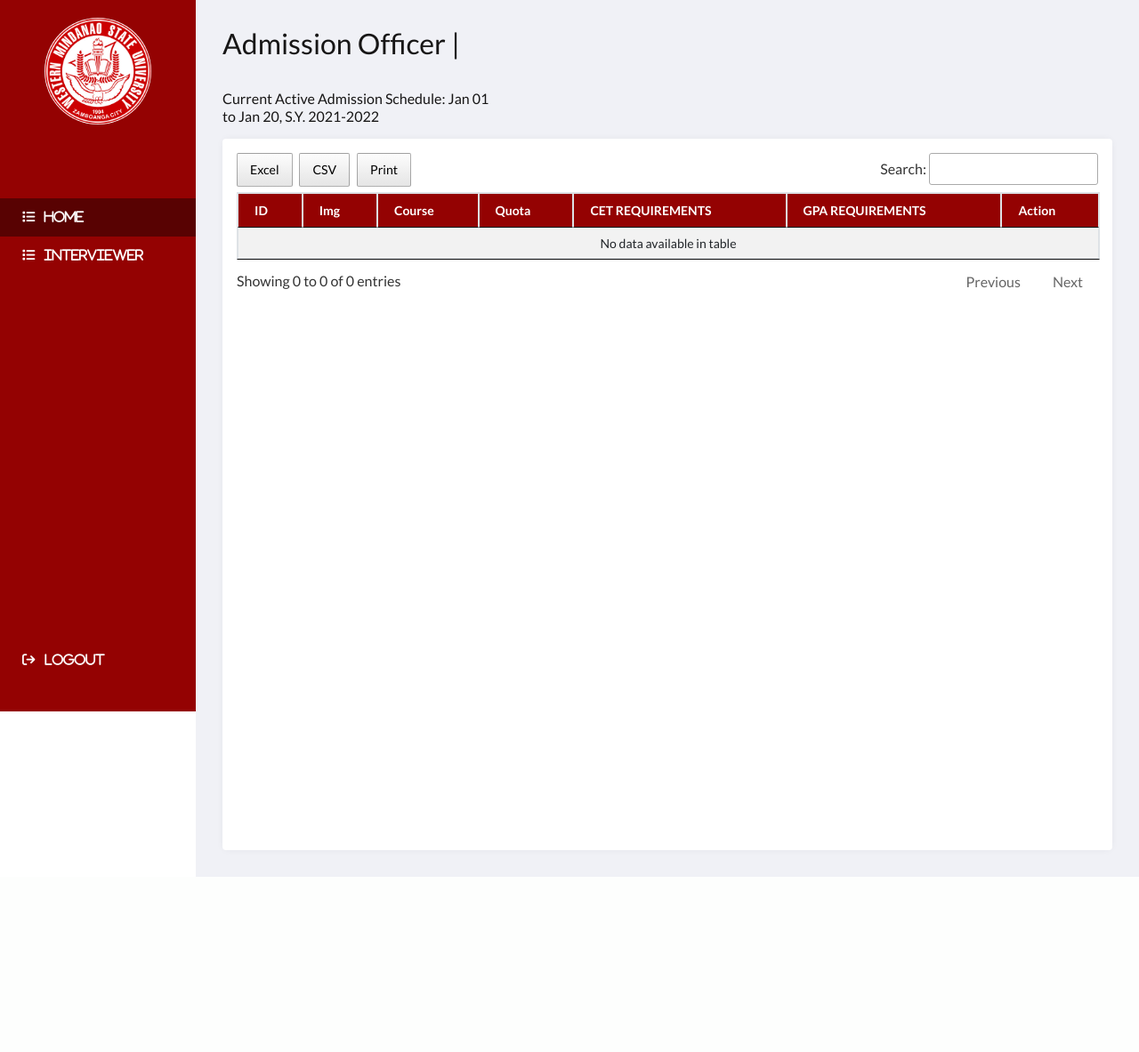
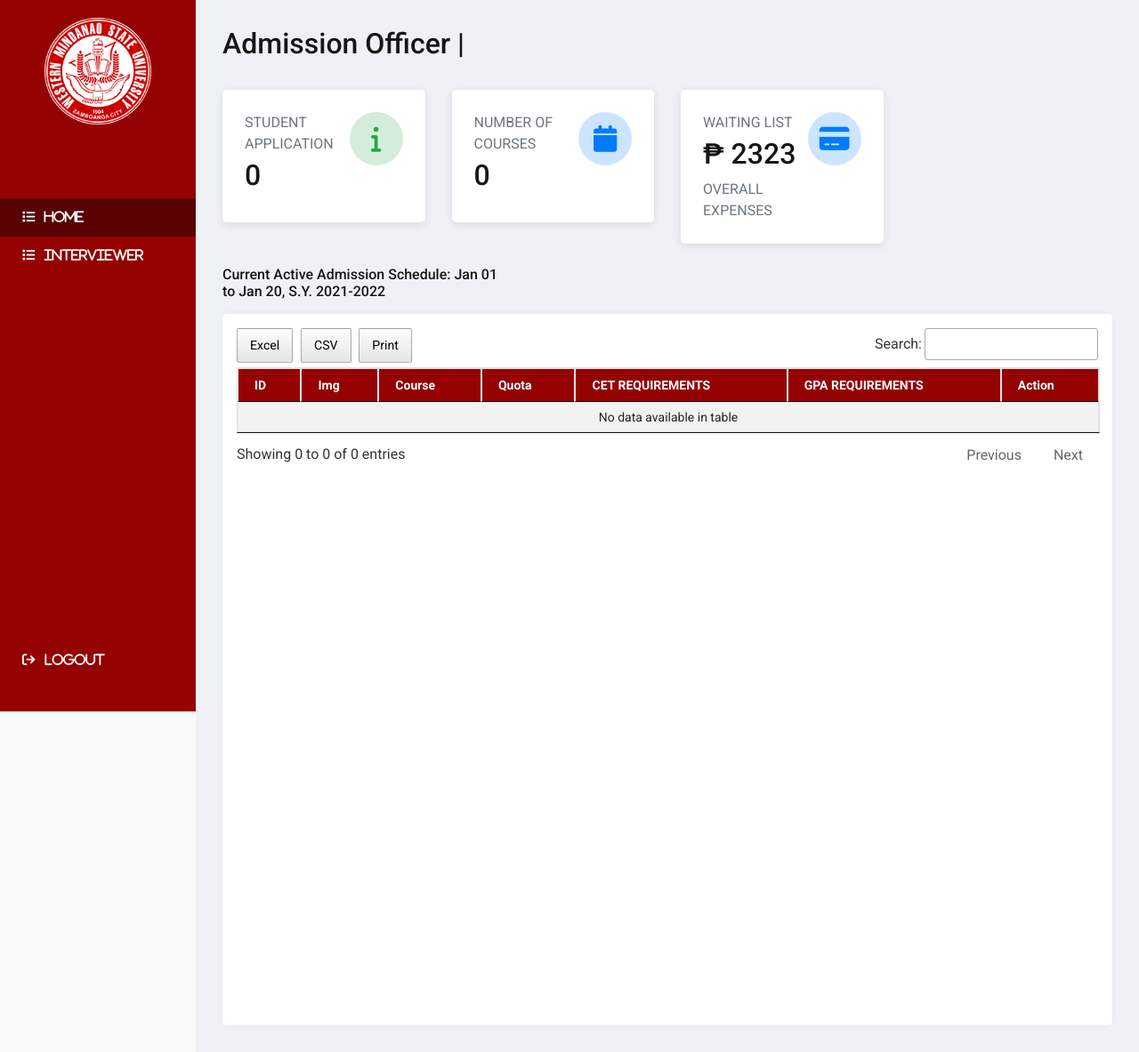
Before and after one commit to ronaldxdale09/pre-admission, a PHP site: page /admission-officer/index.php in a window 1280 px wide. Shown: the whole page at 89% size. Before the commit the page ends 986 px from the top, so only its background shows below. Run offline with PHP 8.4, Linux system fonts and the light colour scheme; a user stored in the database is signed in; data comes from the database, SQL or seed files in the repository; data that the repository does not hold is empty; some libraries are stand-ins or nearby versions.

Commit message:
statistical card

```diff
--- /dev/null
+++ b/admission-officer/assets/css/statistic-card.css
@@ -0,0 +1,63 @@
+@import url("https://fonts.googleapis.com/css?family=Roboto:300,400,500,700&display=swap");
+body {
+	background: #f9f9f9;
+	font-family: "Roboto", sans-serif;
+}
+
+.main-content {
+	padding-top: 100px;
+	padding-bottom: 100px;
+}
+
+.stat-card {
+	background: #fff;
+	padding: 25px;
+	margin-bottom: 25px;
+	border-radius: 5px;
+	overflow: hidden;
+	display: flex;
+	justify-content: space-between;
+	box-shadow: 0 2px 10px rgba(0, 0, 0, 0.1);
+	transition: all 0.2s;
+}
+.stat-card:hover {
+	transform: translateY(-2px);
+	box-shadow: 0 5px 20px rgba(0, 0, 0, 0.1);
+}
+.stat-card__icon-circle {
+	height: 60px;
+	width: 60px;
+	border-radius: 60px;
+	background: rgba(0, 123, 255, 0.2);
+	display: flex;
+	align-items: center;
+	justify-content: center;
+}
+.stat-card__icon-circle i {
+	font-size: 30px;
+	color: #007bff;
+}
+.stat-card__icon.stat-card__icon--success .stat-card__icon-circle {
+	background: rgba(40, 167, 69, 0.2);
+}
+.stat-card__icon.stat-card__icon--success .stat-card__icon-circle i {
+	color: #28a745;
+}
+.stat-card__icon.stat-card__icon--danger .stat-card__icon-circle {
+	background: rgba(220, 53, 69, 0.2);
+}
+.stat-card__icon.stat-card__icon--danger .stat-card__icon-circle i {
+	color: #dc3545;
+}
+.stat-card__icon.stat-card__icon--warning .stat-card__icon-circle {
+	background: rgba(255, 193, 7, 0.2);
+}
+.stat-card__icon.stat-card__icon--warning .stat-card__icon-circle i {
+	color: #ffc107;
+}
+.stat-card__icon.stat-card__icon--primary .stat-card__icon-circle {
+	background: rgba(0, 123, 255, 0.2);
+}
+.stat-card__icon.stat-card__icon--primary .stat-card__icon-circle i {
+	color: #007bff;
+}
--- a/admission-officer/include/header.php
+++ b/admission-officer/include/header.php
@@ -17,6 +17,7 @@
  }
 
  $college = $row['college_name'];
+ $college_id = $row['college_id'];
 ?>
 
 <!DOCTYPE html>
@@ -31,6 +32,7 @@
     <link rel="stylesheet" href="assets/css/main.css">
 
     <link rel="stylesheet" href="../dist/css/btn.admin.css">
+    <link rel="stylesheet" href="assets/css/statistic-card.css">
 
 </head>
 
--- a/admission-officer/index.php
+++ b/admission-officer/index.php
@@ -1,5 +1,16 @@
 <?php
    include('include/header.php');
+   //
+   $record = mysqli_query($db, "SELECT * FROM admissionbatch WHERE is_active=1");
+   $admission=mysqli_fetch_array($record);
+   $academic_id =  $admission['admission_id'];
+   //
+
+   $collegeCounter = mysqli_query($db, "SELECT COUNT(*) from selectedcourse where college_id ='$college_id' and academic_id ='$academic_id' ");
+   $c_counter = mysqli_fetch_array($collegeCounter);
+
+   $courseCounter = mysqli_query($db, "SELECT COUNT(*) from coursestbl where college_id ='$college_id' ");
+   $course_Counter = mysqli_fetch_array($courseCounter);
 
    ?>
 <?php if (isset($_SESSION['email'])) : ?>
@@ -39,15 +50,67 @@
       <h2>Admission Officer | <?php echo $college ?></h2>
       <br>
    </section>
+
+   <div class="row">
+
+    <div class="col-sm-3 offset-sm-0">
+       <div class="stat-card">
+          <div class="stat-card__content">
+             <p class="text-uppercase mb-1 text-muted">Student Application </p>
+             <h2 ><i class="text-danger font-weight-bold mr-1"></i>
+                    <?php echo    $c_counter[0] ?> </h2>
+
+          </div>
+          <div class="stat-card__icon stat-card__icon--success">
+             <div class="stat-card__icon-circle">
+                <i class="fa fa-info"  aria-hidden="true"></i>
+             </div>
+          </div>
+       </div>
+    </div>
+    <div class="col-sm-3">
+       <div class="stat-card">
+          <div class="stat-card__content">
+             <p class="text-uppercase mb-1 text-muted">Number of Courses</p>
+             <h2> <?php echo    $course_Counter[0] ?> </h2>
+
+          </div>
+          <div class="stat-card__icon stat-card__icon--primary">
+             <div class="stat-card__icon-circle">
+                <i class="fa fa-calendar"></i>
+             </div>
+          </div>
+       </div>
+    </div>
+
+        <div class="col-sm-3">
+       <div class="stat-card">
+          <div class="stat-card__content">
+             <p class="text-uppercase mb-1 text-muted">Waiting List</p>
+             <h2>₱ 2323</h2>
+             <div>
+                <span class="text-muted">OVERALL EXPENSES</span>
+             </div>
+          </div>
+          <div class="stat-card__icon stat-card__icon--primary">
+             <div class="stat-card__icon-circle">
+                <i class="fa fa-credit-card"></i>
+             </div>
+          </div>
+       </div>
+    </div>
+
+
+ </div>
+
+
+
    <section class="grid">
       <div class="row">
          <div class="col">
             <div class="form-group">
                <h6 style='margin-bottom:0px;'>
                   Current Active Admission Schedule: <?php
-                     $record = mysqli_query($db, "SELECT * FROM admissionbatch WHERE is_active=1");
-                     $admission=mysqli_fetch_array($record);
-                     $academic_id =  $admission['admission_id'];
                      if(isset($admission)){
                          echo date('M d',strtotime($admission['start_date']))." to ".date('M d',strtotime($admission['end_date'])).", S.Y. ".$admission['schoolyear'];
                      }
```
